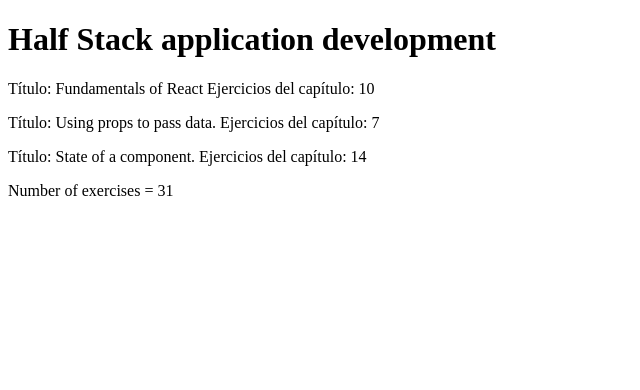
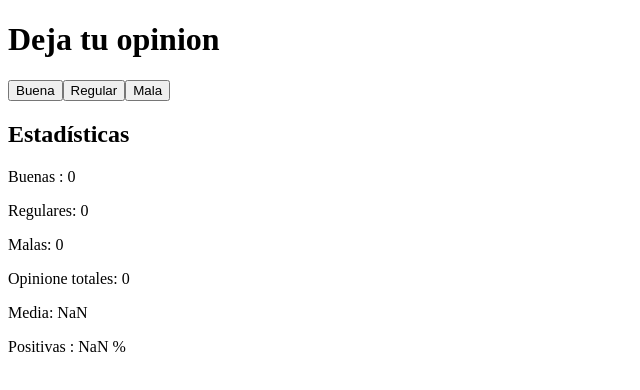
Before and after one commit to Balbucetor/react-bootcamp, a React (Create React App) app in the folder part1/: page / in a window 1280 px wide. Shown: the top 390 px of the page, without its empty margins (0-640 px from the left). Built offline with nearby package versions, Linux system fonts and the light colour scheme.

Commit message:
Ejercicio 1.6-7

```diff
--- a/part1/src/App.js
+++ b/part1/src/App.js
@@ -1,34 +1,53 @@
-import Content from "./components/Content.jsx"
-import Header from "./components/Header.jsx"
-import Total from "./components/Total.jsx"
+import { useState } from "react"
+
+
+const Boton = (props)=>{
+
+  return (
+    <button onClick={props.onClick}
+    >{props.text}</button>
+  )
+
+}
+
+const Estadisticas = ()=>{
+  return (
+    <div>
+
+    </div>
+  )
+}
+
 
 const App = () => {
 
-  const course = {
-    name: 'Half Stack application development',
-    parts : [
-    {
-      name: 'Fundamentals of React',
-      exercises: 10
-    },
-    {
-      name: 'Using props to pass data',
-      exercises: 7
-    },
-    {
-      name: 'State of a component',
-      exercises: 14
-    }
-  ]
+  const [buena, setBuena] = useState(0)
+  const [regular, setRegular] = useState(0)
+  const [mala, setMala] = useState(0)
+
+const Handlebuena = () => {
+  setBuena (buena + 1)
 }
-
-
+const HandleRegular = () => {
+  setRegular (regular + 1)
+}
+const HandleMala = () => {
+  setMala (mala + 1)
+}
 
     return (
     <div>
-      < Header name= {course.name} />
-      < Content parts = {course.parts}  />
-      < Total parts = {course.parts} />
+      <h1>Deja tu opinion</h1>
+      <Boton onClick={Handlebuena} text="Buena" />
+      <Boton onClick={HandleRegular} text="Regular" />
+      <Boton onClick={HandleMala} text="Mala" />
+      <h2>Estadísticas</h2>
+      <p>Buenas : {buena}</p>
+      <p>Regulares: {regular}</p>
+      <p>Malas: {mala}</p>
+      <p>Opinione totales: {buena + mala+ regular}</p>
+      <p>Media: {((buena - mala)/ (buena + mala+ regular))}</p>
+      <p>Positivas : {(buena/(mala+buena+regular))*100} %</p>
     </div>
   )
 }
```
